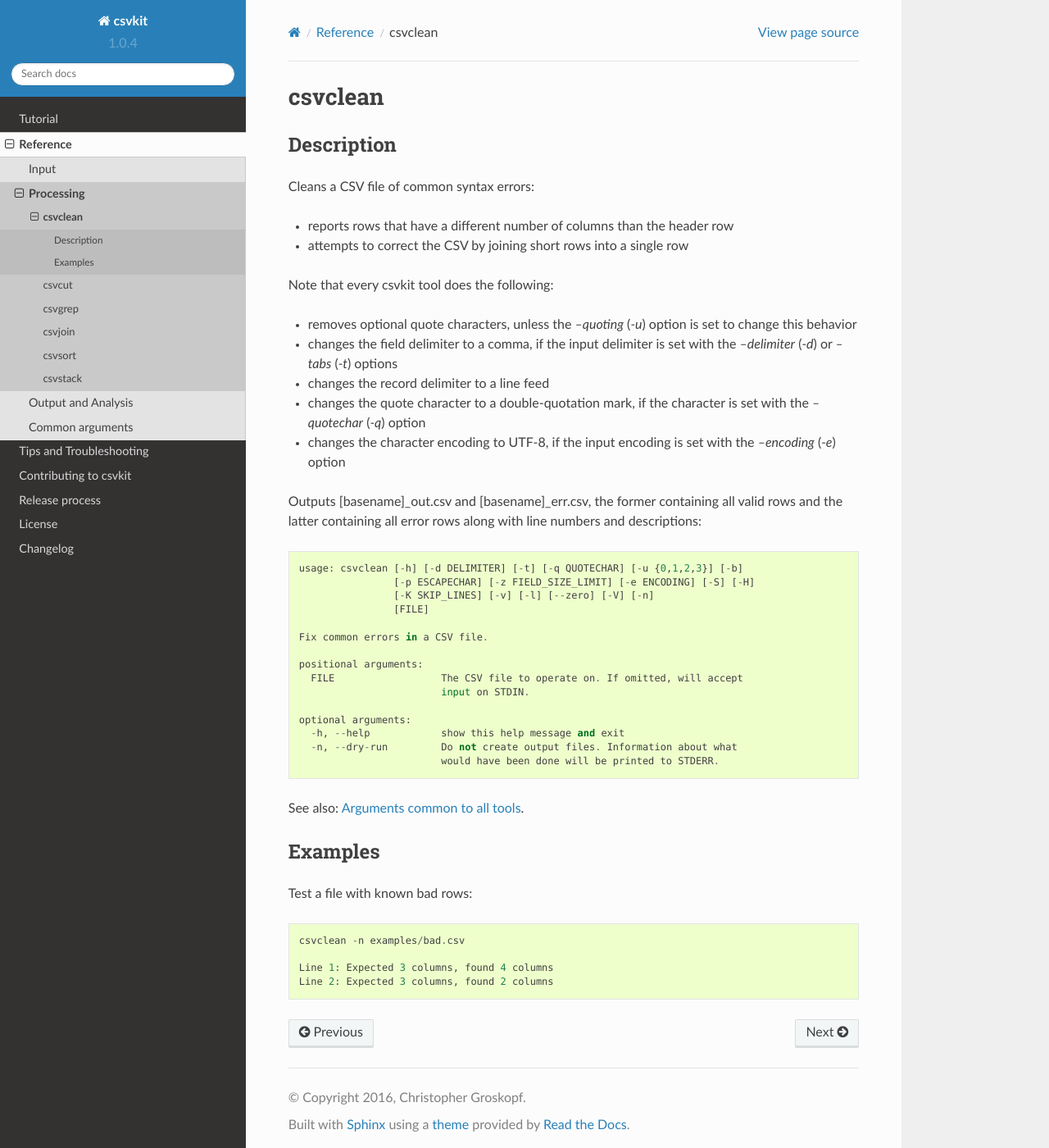
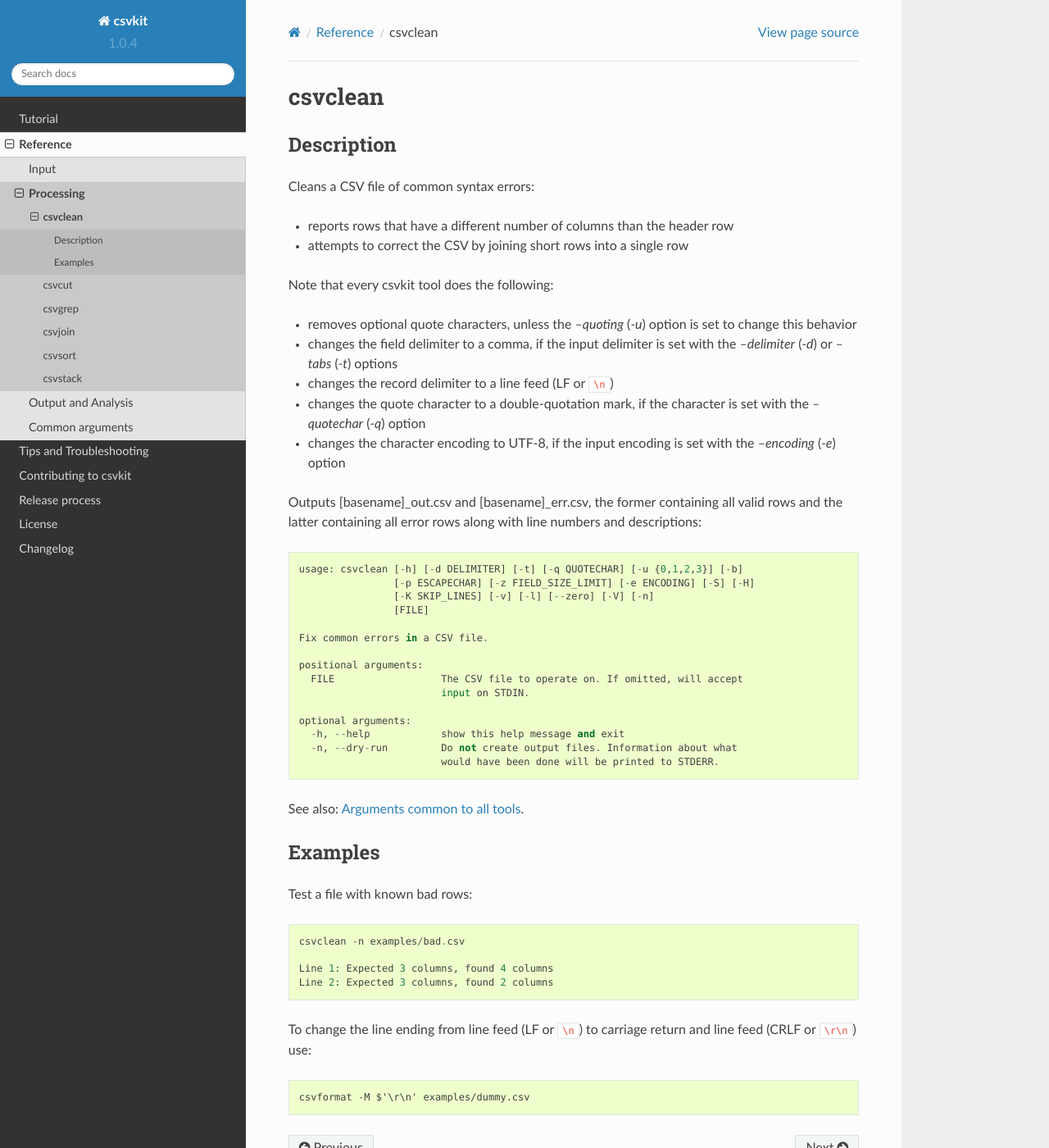
Before and after one commit to wireservice/csvkit, a Sphinx documentation site: the page built from docs/scripts/csvclean.rst, in a window 1280 px wide and 1400 px high. Shown: the whole window at 82% size. Built offline with Sphinx 7.4.7 and the Read the Docs theme 2.0.0, drawn with Linux system fonts in a browser that asks for light colours.

Commit message:
Add docs to close #792

```diff
--- a/docs/scripts/csvclean.rst
+++ b/docs/scripts/csvclean.rst
@@ -14,7 +14,7 @@ Note that every csvkit tool does the following:
 
 * removes optional quote characters, unless the `--quoting` (`-u`) option is set to change this behavior
 * changes the field delimiter to a comma, if the input delimiter is set with the `--delimiter` (`-d`) or `--tabs` (`-t`) options
-* changes the record delimiter to a line feed
+* changes the record delimiter to a line feed (LF or ``\n``)
 * changes the quote character to a double-quotation mark, if the character is set with the `--quotechar` (`-q`) option
 * changes the character encoding to UTF-8, if the input encoding is set with the `--encoding` (`-e`) option
 
@@ -47,3 +47,7 @@ Test a file with known bad rows::
 
     Line 1: Expected 3 columns, found 4 columns
     Line 2: Expected 3 columns, found 2 columns
+
+To change the line ending from line feed (LF or ``\n``) to carriage return and line feed (CRLF or ``\r\n``) use::
+
+    csvformat -M $'\r\n' examples/dummy.csv
```
Also changed, not shown: docs/common_arguments.rst (line endings or trailing spaces).
